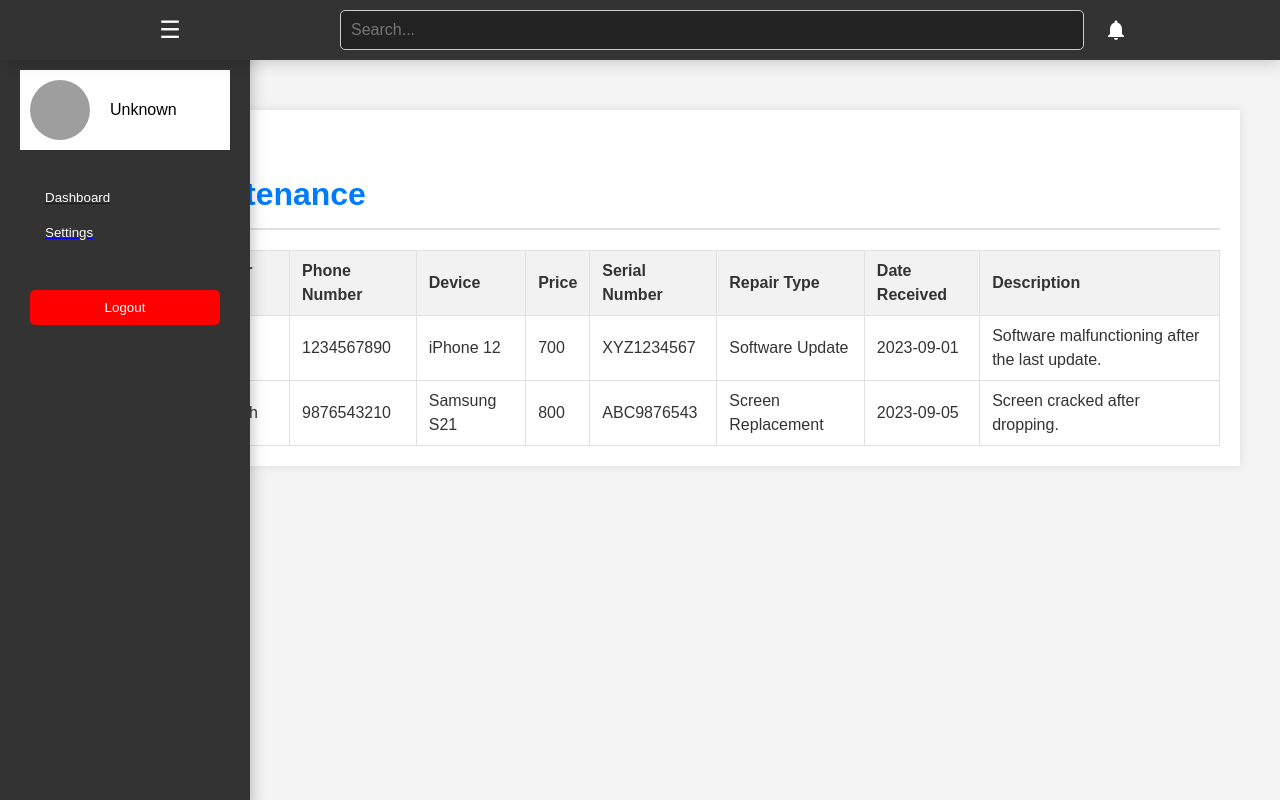
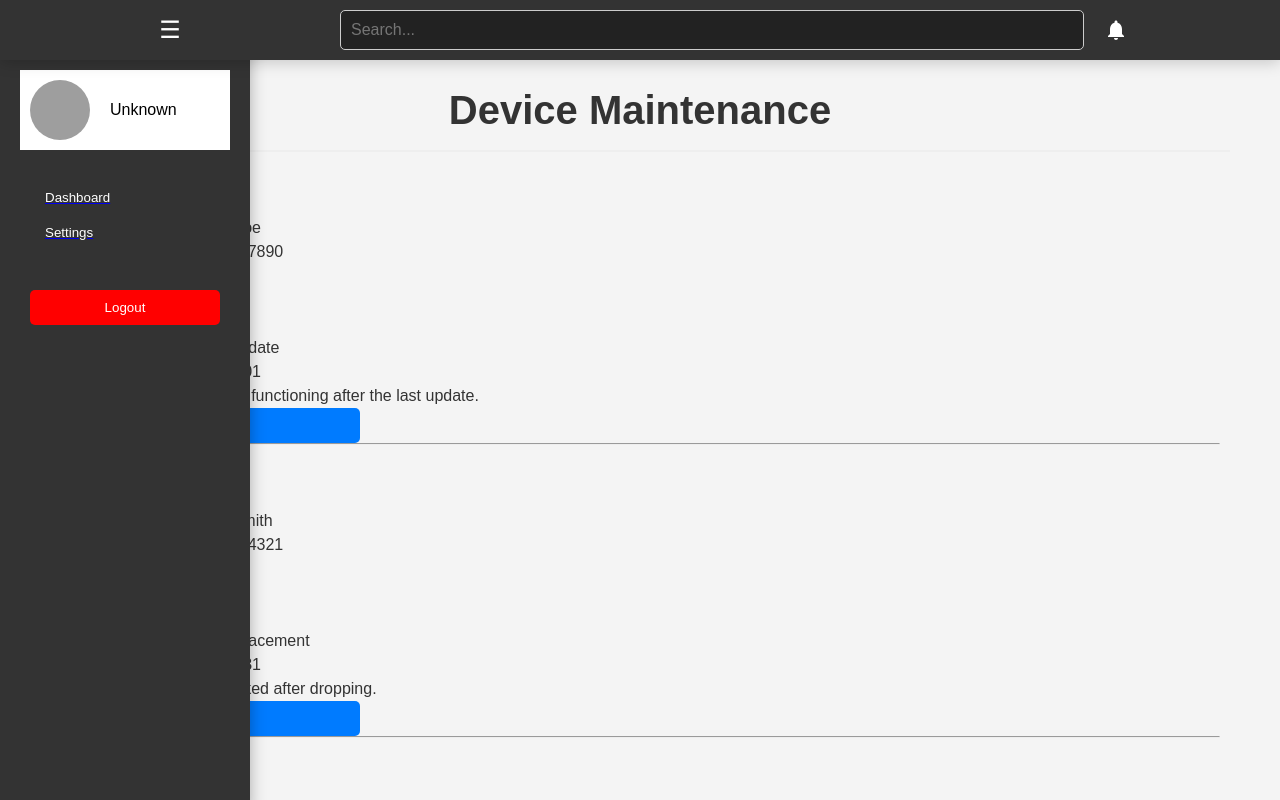
Before and after one commit to ALATTIELI/hradmin, a React (Vite) app: page /Device-Maintenance in a window 1280 px wide. Shown: the top 800 px of the page. Built offline with nearby package versions, Linux system fonts and the light colour scheme; grey boxes are pictures that could not be loaded.

Commit message:
devicemaintenance done

```diff
--- a/src/DeviceMaintenance/DeviceMaintenance.tsx
+++ b/src/DeviceMaintenance/DeviceMaintenance.tsx
@@ -1,10 +1,16 @@
 import React, { useState } from "react";
+import { useSelector, useDispatch } from "react-redux";
+import { RootState } from "../Redux/store";
 import "./DeviceMaintenance.css";
-import { useSelector } from "react-redux";
 import employeesData from "../EmployeeManagement/EmployeesData";
 import Sidebar from "../SideBar/Sidebar";
 import TopBar from "../TopBar/Topbar";
-import { RootState } from "../Redux/store";
+import {
+  setStatusReceived,
+  setStatusReplaced,
+  setStatusRejected,
+  setStatusSentBack,
+} from "../Redux/DeviceMaintenanceSlice";
 
 type Employee = {
   id: number;
@@ -18,123 +24,117 @@ type Employee = {
   photoUrl?: string;
 };
 
-type DeviceMaintenanceData = {
-  branchName: string;
-  customerName: string;
-  phoneNumber: string;
-  device: string;
-  price: string;
-  serialNumber: string;
-  repairType: string;
-  dateReceived: string;
-  description: string;
-};
-
-const DeviceMaintenance: React.FC = () => {
-  // Mock data
-  const mockRequests: DeviceMaintenanceData[] = [
-    {
-      branchName: "Branch A",
-      customerName: "John Doe",
-      phoneNumber: "1234567890",
-      device: "iPhone 12",
-      price: "700",
-      serialNumber: "XYZ1234567",
-      repairType: "Software Update",
-      dateReceived: "2023-09-01",
-      description: "Software malfunctioning after the last update.",
-    },
-    {
-      branchName: "Branch B",
-      customerName: "Jane Smith",
-      phoneNumber: "9876543210",
-      device: "Samsung S21",
-      price: "800",
-      serialNumber: "ABC9876543",
-      repairType: "Screen Replacement",
-      dateReceived: "2023-09-05",
-      description: "Screen cracked after dropping.",
-    },
-  ];
-
-  const [requests] = useState<DeviceMaintenanceData[]>(mockRequests);
-
+function DeviceMaintenance() {
   const [isSidebarOpen, setIsSidebarOpen] = useState(false);
 
-  // Fetch the logged-in user's username from Redux store
   const loggedInUser = useSelector((state: RootState) => state.auth.user);
   const loggedInUsername = loggedInUser ? loggedInUser.username : null;
 
-  // Find the user in employeesData using the fetched username
   const user: Employee | undefined = loggedInUsername
     ? employeesData.employees.find((emp) => emp.username === loggedInUsername)
     : undefined;
 
-  // Default values
   let currentUser = {
     name: "Unknown",
     photo: "/path/to/default/photo.jpg",
-    position: "Guest", // Default value for position
+    position: "Guest",
   };
 
-  // If user exists, override the default values
   if (user) {
     currentUser.name = `${user.firstName} ${user.lastName}`;
-    currentUser.position = user.position; // Include this line
+    currentUser.position = user.position;
     if (user.photoUrl) {
       currentUser.photo = user.photoUrl;
     }
   }
-  //   else {
-  //     //change url to /
-  //     window.location.href='/login';
-  //   }
 
   const toggleSidebar = () => {
     setIsSidebarOpen(!isSidebarOpen);
   };
 
+  const maintenanceItems = useSelector((state: RootState) => state.DeviceMaintenance);
+  const dispatch = useDispatch();
+
+  const handleReceived = (serialNumber: string) => {
+    dispatch(setStatusReceived(serialNumber));
+  };
+
+  const handleReplaced = (serialNumber: string) => {
+    dispatch(setStatusReplaced(serialNumber));
+  };
+
+  const handleRejected = (serialNumber: string, e: React.MouseEvent<HTMLButtonElement>) => {
+    const reasonInput = e.currentTarget.previousElementSibling as HTMLInputElement;
+    if (reasonInput && reasonInput.value) {
+      dispatch(setStatusRejected({ serialNumber, reason: reasonInput.value }));
+    }
+  };
+
+  const handleSendBack = (serialNumber: string) => {
+    dispatch(setStatusSentBack(serialNumber));
+  };
+
   return (
-    <div className="Device-Maintenance-container">
+    <div className="device-maintenance-container">
       <TopBar toggleSidebar={toggleSidebar} />
       <Sidebar
         currentUser={currentUser}
         toggleSidebar={toggleSidebar}
         className={isSidebarOpen ? "open" : ""}
       />
-      <h2>Device Maintenance</h2>
-      <table>
-        <thead>
-          <tr>
-            <th>Branch Name</th>
-            <th>Customer Name</th>
-            <th>Phone Number</th>
-            <th>Device</th>
-            <th>Price</th>
-            <th>Serial Number</th>
-            <th>Repair Type</th>
-            <th>Date Received</th>
-            <th>Description</th>
-          </tr>
-        </thead>
-        <tbody>
-          {requests.map((request, index) => (
-            <tr key={index}>
-              <td>{request.branchName}</td>
-              <td>{request.customerName}</td>
-              <td>{request.phoneNumber}</td>
-              <td>{request.device}</td>
-              <td>{request.price}</td>
-              <td>{request.serialNumber}</td>
-              <td>{request.repairType}</td>
-              <td>{request.dateReceived}</td>
-              <td>{request.description}</td>
-            </tr>
-          ))}
-        </tbody>
-      </table>
+
+      <h1>Device Maintenance</h1>
+      {maintenanceItems.map((item: any, index: number) => ( // Add explicit types
+        <div key={index} className="maintenance-item">
+ <p>
+          <strong>Branch Name:</strong> {item.branchName}
+        </p>
+        <p>
+          <strong>Customer Name:</strong> {item.customerName}
+        </p>
+        <p>
+          <strong>Phone Number:</strong> {item.phoneNumber}
+        </p>
+        <p>
+          <strong>Device:</strong> {item.device}
+        </p>
+        <p>
+          <strong>Price:</strong> {item.price}
+        </p>
+        <p>
+          <strong>Serial Number:</strong> {item.serialNumber}
+        </p>
+        <p>
+          <strong>Repair Type:</strong> {item.repairType}
+        </p>
+        <p>
+          <strong>Date Received:</strong> {item.dateReceived}
+        </p>
+        <p>
+          <strong>Description:</strong> {item.description}
+        </p>
+          {item.status === "Pending" && (
+            <button onClick={() => handleReceived(item.serialNumber)}>Received</button>
+          )}
+          {item.status === "Received" && (
+            <>
+              <button onClick={() => handleReplaced(item.serialNumber)}>Replaced</button>
+              <input type="text" placeholder="Rejection reason" />
+              <button onClick={(e) => handleRejected(item.serialNumber, e)}>Reject</button>
+            </>
+          )}
+          {item.status === "Replaced" && (
+            <button onClick={() => handleSendBack(item.serialNumber)}>Send Back</button>
+          )}
+          {item.status === "Sent Back" && (
+            <span style={{ color: "green", fontSize: "24px" }}>✔️</span>
+          )}
+
+          <hr />
+        </div>
+      ))}
     </div>
   );
-};
+}
 
 export default DeviceMaintenance;
--- /dev/null
+++ b/src/DeviceMaintenance/MockDeviceMaintenanceData.tsx
@@ -0,0 +1,55 @@
+type DeviceMaintenanceItem = {
+    branchName: string;
+    customerName: string;
+    serialNumber: string;
+    phoneNumber: string;
+    dateReceived: string;
+    description: string;
+    device: string;
+    price: string;
+    repairType: string;
+    status: 'Pending' | 'Received' | 'Replaced' | 'Rejected' | 'Sent Back';
+    statusDate?: string; // Date & time when the status was updated
+    rejectReason?: string; // Reason for rejection
+};
+
+const mockMaintenanceData: DeviceMaintenanceItem[] = [
+    {
+        branchName: "Branch A",
+        customerName: "John Doe",
+        serialNumber: "SN12345",
+        phoneNumber: "123-456-7890",
+        dateReceived: "2023-09-01",
+        device: "iPhone 12",
+        price: "700",
+        repairType: "Software Update",
+        description: "Software malfunctioning after the last update.",
+        status: "Pending"
+    },
+    {
+        branchName: "Branch B",
+        customerName: "Jane Smith",
+        serialNumber: "SN12346",
+        phoneNumber: "098-765-4321",
+        dateReceived: "2023-08-31",
+        device: "Samsung S21",
+        price: "800",
+        repairType: "Screen Replacement",
+        description: "Screen cracked after dropping.",
+        status: "Pending"
+    },
+    {
+        branchName: "Branch C",
+        customerName: "Alice Johnson",
+        serialNumber: "SN12347",
+        phoneNumber: "567-890-1234",
+        dateReceived: "2023-09-02",
+        device: "Pixel 6",
+        price: "900",
+        repairType: "Battery Replacement",
+        description: "Battery draining fast.",
+        status: "Pending"
+    }
+];
+
+export default mockMaintenanceData;
--- /dev/null
+++ b/src/Redux/DeviceMaintenanceSlice.tsx
@@ -0,0 +1,69 @@
+import { createSlice, PayloadAction } from '@reduxjs/toolkit';
+import mockMaintenanceData from '../DeviceMaintenance/MockDeviceMaintenanceData';
+
+type DeviceMaintenanceItem = {
+    branchName: string;
+    customerName: string;
+    serialNumber: string;
+    phoneNumber: string;
+    dateReceived: string;
+    description: string;
+    device: string;
+    price: string;
+    repairType: string;
+    status: 'Pending' | 'Received' | 'Replaced' | 'Rejected' | 'Sent Back';
+    statusDate?: string; // Date & time when the status was updated
+    rejectReason?: string; // Reason for rejection
+};
+
+
+const initialState: DeviceMaintenanceItem[] = mockMaintenanceData;
+
+const deviceMaintenanceSlice = createSlice({
+    name: 'deviceMaintenance',
+    initialState,
+    reducers: {
+        addMaintenanceItem: (state, action: PayloadAction<DeviceMaintenanceItem>) => {
+            state.push(action.payload);
+        },
+        setStatusReceived: (state, action: PayloadAction<string>) => {
+            const item = state.find(i => i.serialNumber === action.payload);
+            if (item) {
+                item.status = 'Received';
+                item.statusDate = new Date().toISOString();
+            }
+        },
+        setStatusReplaced: (state, action: PayloadAction<string>) => {
+            const item = state.find(i => i.serialNumber === action.payload);
+            if (item) {
+                item.status = 'Replaced';
+                item.statusDate = new Date().toISOString();
+            }
+        },
+        setStatusRejected: (state, action: PayloadAction<{ serialNumber: string; reason: string }>) => {
+            const item = state.find(i => i.serialNumber === action.payload.serialNumber);
+            if (item) {
+                item.status = 'Rejected';
+                item.statusDate = new Date().toISOString();
+                item.rejectReason = action.payload.reason;
+            }
+        },
+        setStatusSentBack: (state, action: PayloadAction<string>) => {
+            const item = state.find(i => i.serialNumber === action.payload);
+            if (item) {
+                item.status = 'Sent Back';
+                item.statusDate = new Date().toISOString();
+            }
+        }
+    },
+});
+
+export const {
+    addMaintenanceItem,
+    setStatusReceived,
+    setStatusReplaced,
+    setStatusRejected,
+    setStatusSentBack
+} = deviceMaintenanceSlice.actions;
+
+export default deviceMaintenanceSlice.reducer;
--- a/src/Redux/store.ts
+++ b/src/Redux/store.ts
@@ -3,12 +3,14 @@ import { configureStore } from '@reduxjs/toolkit';
 import authReducer from './authSlice';
 import orderReducer from './orderSlice';
 import warrantySlice from './warrantySlice';
+import DeviceMaintenanceSlice from './DeviceMaintenanceSlice';
 
 const store = configureStore({
   reducer: {
     auth: authReducer,
     orders: orderReducer,
     warranty: warrantySlice,
+    DeviceMaintenance: DeviceMaintenanceSlice,
   },
 });
 
```
